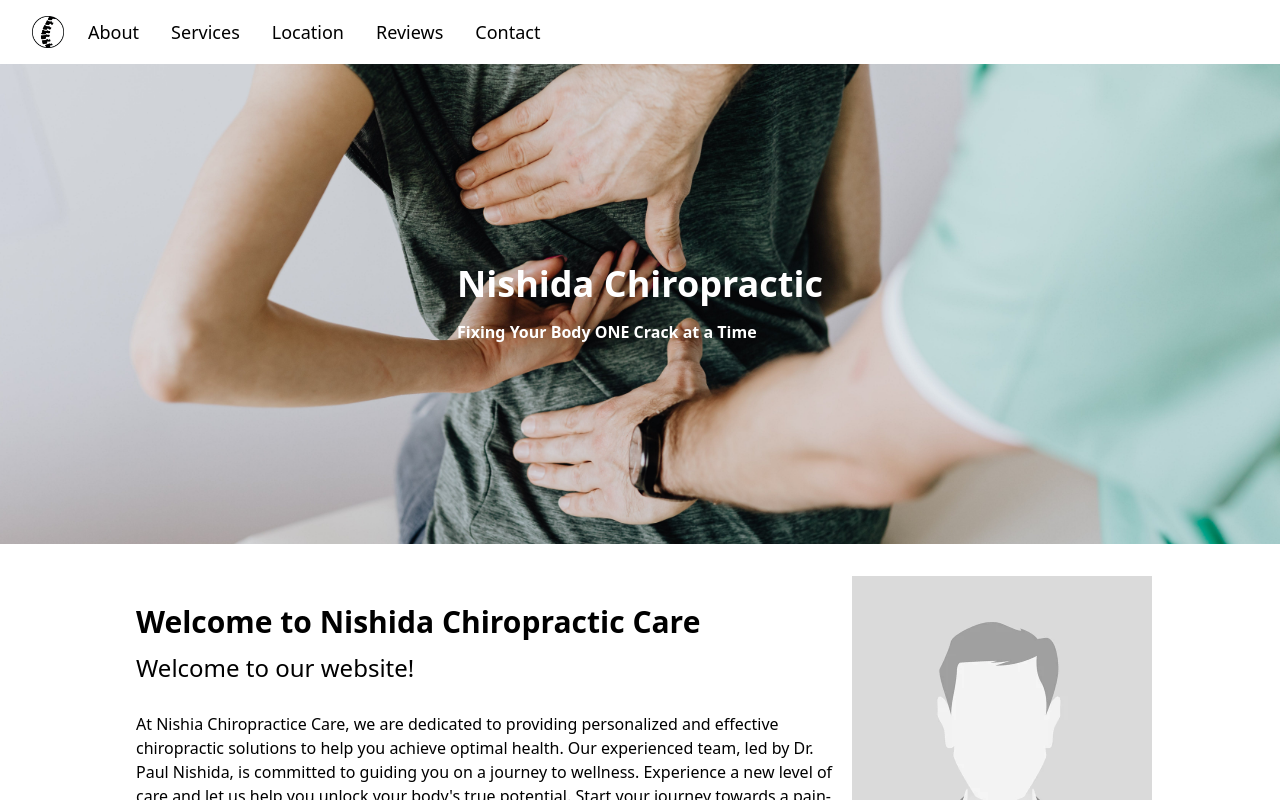
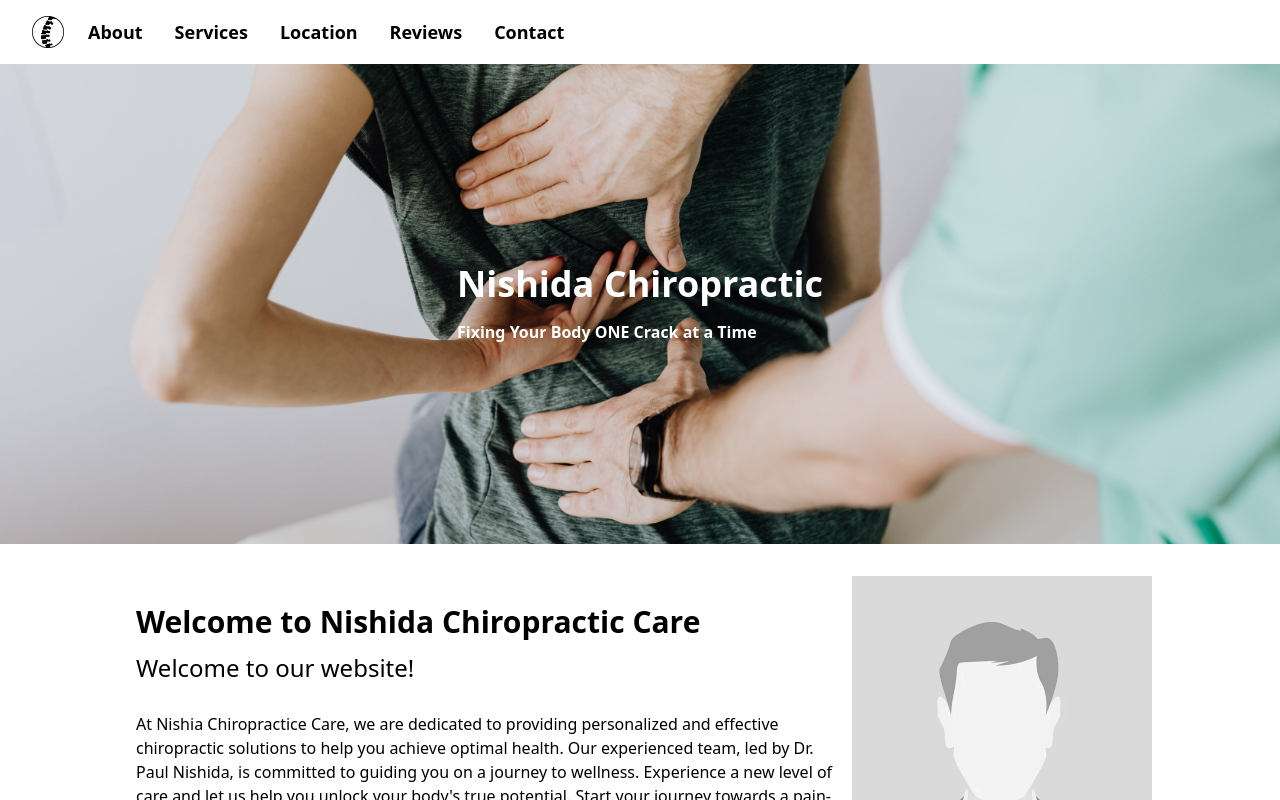
Before and after one commit to zachcygan/nashida-chiropractor, a Next.js app: page / in a window 1280 px wide. Shown: the top 800 px of the page. Built offline with nearby package versions, Linux system fonts and the light colour scheme.

Commit message:
added slideover for mobile

```diff
--- a/src/components/navbar.tsx
+++ b/src/components/navbar.tsx
@@ -65,7 +65,7 @@ export default function Example() {
                       <Link
                         key={item.name}
                         href={item.href}
-                        className={`py-2 rounded-md text-md lg:text-lg relative no-underline transition-all delay-150 hover:delay-0 ease-in-out`}
+                        className={`py-2 rounded-md text-md lg:text-lg font-semibold`}
                         aria-current={item.href === pathname ? 'page' : undefined}
                         onClick={(e) => {
                           if (item.name === 'Contact') {
@@ -95,6 +95,12 @@ export default function Example() {
                     href={item.href}
                     className={`block border-l-4 py-2 pl-3 pr-4 text-base font-medium`}
                     aria-current={item.href === pathname ? 'page' : undefined}
+                    onClick={(e) => {
+                      if (item.name === 'Contact') {
+                        e.preventDefault(); // prevent navigation
+                        setIsSlideOverOpen(true);
+                      }
+                    }}
                   >
                     {item.name}
                   </Disclosure.Button>
```
